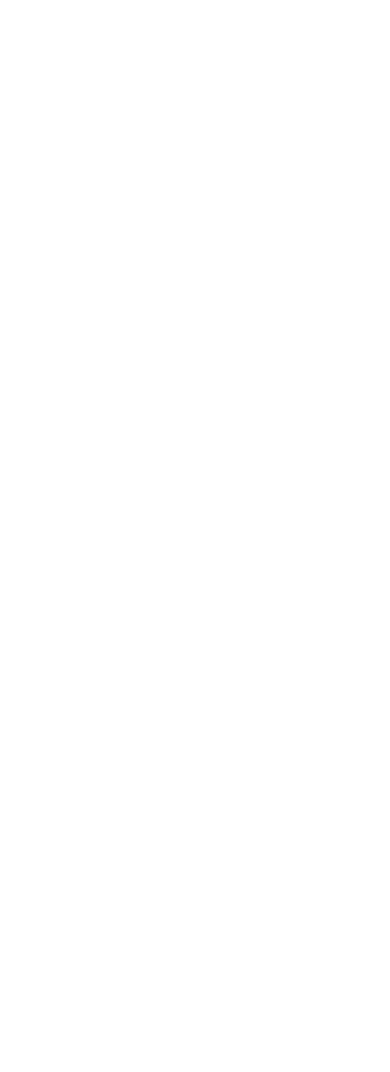
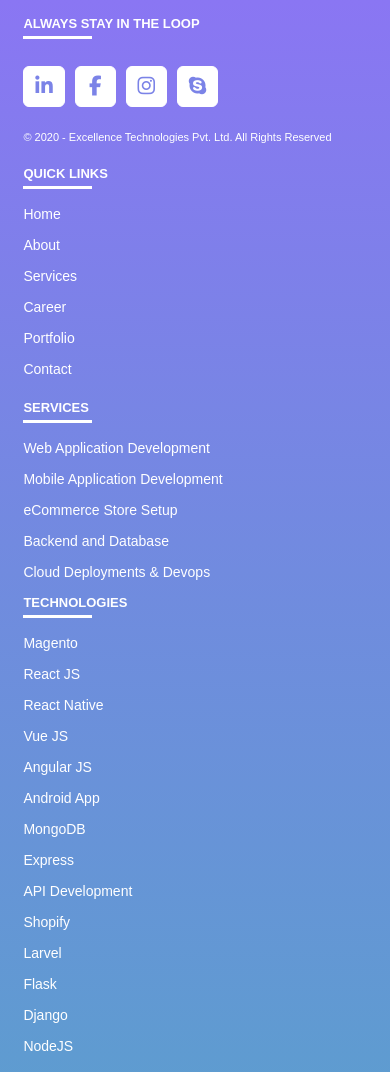
Before and after one commit to darkhacker1906/Assignment-7-of-css-, a plain HTML site: page index.html in a window 390 px wide. Before the commit the page ends 844 px from the top, so only its background shows below. Drawn offline with Linux system fonts and the light colour scheme.

Commit message:
Excellence website with responsiveness

```diff
--- a/index.css
+++ b/index.css
@@ -0,0 +1,182 @@
+*{
+    margin:0;
+    padding:0;
+    box-sizing: border-box;
+    font-family: Typold,arial,sans-serif;
+}
+.wrapper{
+    height:100vh;
+    width:100vw;
+}
+.footer{
+    background: linear-gradient(#8A76F3,#728AE0,#5E9CD0);
+    width:100%;
+    padding:4vw 6vw;
+    display:grid;
+    grid-template-columns: 25% 75%;
+}
+.link_main_div{
+    display:flex;
+    justify-content: space-between;
+    padding-left: 4%;
+}
+.sub_flex{
+    display: flex;
+    gap: 5vw;
+}
+.sub_flex2{
+    display: flex;
+    gap: 5vw;
+}
+
+a{
+    text-decoration: none;
+    color:white;
+    display: block;
+    margin-bottom: 15px;
+    font-size: 14.5px;
+}
+.para{
+    color:white;
+    margin-bottom:25px;
+    font-weight: 600;
+    font-size: 1.2vw;
+    position: relative;
+}
+.para::before{
+    content:"";
+    position:absolute;
+    background-color: white;
+    height:3px;
+    width:20%;
+    bottom:-8px;
+}
+.para:after{
+    content:"";
+    position:absolute;
+    background-color: white;
+    height:3px;
+    width:0;
+    left:0;
+    bottom:-8px;
+    transition: 0.3s;
+}
+.para:hover:after{
+    width:100%;
+}
+.copyright{
+    font-size: 1.1vw;
+    padding-top: 12px;
+    font-weight: 400;
+    line-height: 1.5vw;
+    color:white;
+}
+.logo{
+    width:14%;
+    aspect-ratio: 1;
+    background-color: white;
+    margin-right:10px;
+    border:1px solid white;
+    border-radius: 6px;
+    display: flex;
+    align-items: center;
+    justify-content: center;
+}
+.logo_div{
+    display:flex;
+    padding: 10px 0px;
+}
+.fa-brands, .fab {
+    font-weight: 400;
+    font-size: 2vw;
+    color:#7B83E7
+}
+.para_hide{
+    visibility: hidden;
+}
+.loop_para{
+    width:74%;
+}
+.services_para{
+    width:33%;
+}
+@media(max-width:800px){
+    .loop_para{
+        width:100%;
+
+    }
+    .link_main_div{
+        justify-content: space-evenly;
+    }
+    .fa-brands, .fab {
+        font-weight: 400;
+        font-size: 2vw;
+    }
+    .footer{
+        grid-template-rows:1fr;
+        grid-template-columns: 30% 70%;
+    }
+    .sub_flex,.sub_flex2{
+        flex-direction: column;
+    }
+    .para_hide{
+        display: block;
+        display: none;
+    }
+    .sub_flex2{
+        gap:0px;
+    }
+    a{
+       font-size: 14px;
+    }
+    p{
+        font-size: 13px;
+    }
+    .sub_flex{
+        gap:2vw;
+    }
+    .services_para,.link_para,.technologies_para,.loop_para{
+        width:100%;
+        font-size: 13px;
+    }
+    .copyright{
+        font-size: 10px;
+    line-height: 17px;
+    }
+}
+@media(max-width:580px){
+    .footer{
+        grid-template-columns: 1fr 1fr;
+    }
+    .link_main_div{
+        flex-direction: column;
+    }
+    .copyright{
+        font-size: 11px;
+    }
+    .fa-brands, .fab {
+        font-weight: 400;
+        font-size: 20px;
+    }
+    .logo{
+        width:17%;
+    }
+}
+@media(max-width:425px){
+    .footer{
+        grid-template-columns: 1fr;
+    }
+    .copyright{
+        padding-bottom: 20px;
+    }
+    .logo{
+        width:12%;
+    }
+    .link_main_div{
+        padding-left:0%;
+    }
+    /* .para_hide{
+        display: block;
+    } */
+
+}
--- a/index.html
+++ b/index.html
@@ -1,12 +1,85 @@
 <!DOCTYPE html>
 <html lang="en">
-<head>
-    <meta charset="UTF-8">
-    <meta name="viewport" content="width=device-width, initial-scale=1.0">
-    <title>Assignment5</title>
-    <link rel="stylesheet" href="index.css">
-</head>
-<body>
+  <head>
+    <meta charset="UTF-8" />
+    <meta name="viewport" content="width=device-width, initial-scale=1.0" />
+    <title>Assignment 7</title>
+    <link rel="stylesheet" href="index.css" />
+    <link rel="stylesheet" href="https://cdnjs.cloudflare.com/ajax/libs/font-awesome/6.5.1/css/all.min.css" integrity="sha512-DTOQO9RWCH3ppGqcWaEA1BIZOC6xxalwEsw9c2QQeAIftl+Vegovlnee1c9QX4TctnWMn13TZye+giMm8e2LwA==" crossorigin="anonymous" referrerpolicy="no-referrer" />
+  </head>
+  <body>
+    <div class="wrapper">
+      <footer class="footer">
+        <div class="loop_div">
+          <div class="loop_div_heading">
+            <p class="loop_para para">ALWAYS STAY IN THE LOOP</p>
+          </div>
+          <div class="logo_div">
+            <div class="linkedin_div logo"><i class="fa-brands fa-linkedin-in"></i></div>
+            <div class="facebook_div logo"><i class="fa-brands fa-facebook-f"></i></div>
+            <div class="instagram_div logo"><i class="fa-brands fa-instagram"></i></div>
+            <div class="skype_div logo"><i class="fa-brands fa-skype"></i></div>
+          </div>
+          <p class="copyright">© 2020 - Excellence Technologies Pvt. Ltd. All Rights Reserved</p>
+        </div>
+        <div class="link_main_div">
+          <div class="sub_flex">
+            <div class="link_div">
+              <div class="link_heading_div">
+                  <p class="para link_para">QUICK LINKS</p>
+              </div>
+              <div class="link_items"><a href="#">Home</a></div>
+              <div class="link_items"><a href="#">About</a></div>
+              <div class="link_items"><a href="#">Services</a></div>
+              <div class="link_items"><a href="#">Career</a></div>
+              <div class="link_items"><a href="#">Portfolio</a></div>
+              <div class="link_items"><a href="#">Contact</a></div>
+          </div>
+          <div class="services_div">
+              <div class="services_heading_div">
+                  <p class="para services_para">SERVICES</p>
+              </div>
+              <div class="link_items"><a href="#">Web Application Development</a></div>
+              <div class="link_items"><a href="#">Mobile Application Development</a></div>
+              <div class="link_items"><a href="#">eCommerce Store Setup</a></div>
+              <div class="link_items"><a href="#">Backend and Database</a></div>
+              <div class="link_items"><a href="#">Cloud Deployments & Devops</a></div>
+          </div>
 
-</body>
+          </div>
+          <div class="sub_flex2">
+            <div class="technologies_div">
+              <div class="technologies_heading_div">
+                  <p class="technologies_para para">TECHNOLOGIES</p>
+              </div>
+              <div class="link_items"><a href="#">Magento</a></div>
+              <div class="link_items"><a href="#">React JS</a></div>
+              <div class="link_items"><a href="#">React Native</a></div>
+              <div class="link_items"><a href="#">Vue JS</a></div>
+              <div class="link_items"><a href="#">Angular JS</a></div>
+              <div class="link_items"><a href="#">Android App</a></div>
+              <div class="link_items"><a href="#">MongoDB</a></div>
+          </div>
+
+          <div class="technologies_div2">
+              <div class="technologies_heading_div2">
+                  <p class="para para_hide">To hide</p>
+              </div>
+              <div class="link_items"><a href="#">Express</a></div>
+              <div class="link_items"><a href="#">API Development</a></div>
+              <div class="link_items"><a href="#">Shopify</a></div>
+              <div class="link_items"><a href="#">Larvel</a></div>
+              <div class="link_items"><a href="#">Flask</a></div>
+              <div class="link_items"><a href="#">Django</a></div>
+              <div class="link_items"><a href="#">NodeJS</a></div>
+          </div>
+          </div>
+
+
+            </div>
+        </div>
+
+      </footer>
+    </div>
+  </body>
 </html>
```
